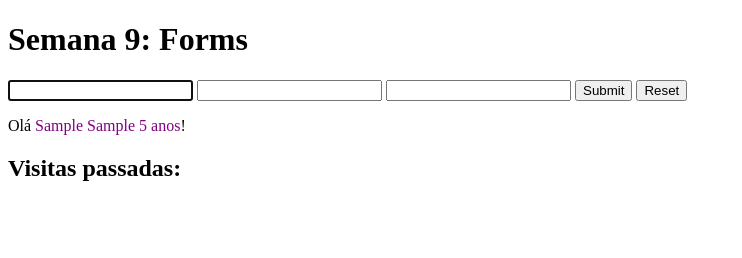
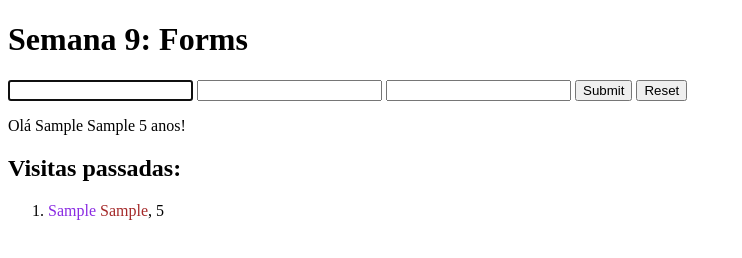
Before and after one commit to ufjf-dcc121/ufjf-dcc121-2023-1-atv9-iduanLM, a plain HTML site: page index.html in a window 1280 px wide. Both pictures are taken after typing "Sample", "Sample", "5" into the empty fields and a click on the input 603 px from the left and 90 px from the top of the page. Shown: the whole page, without its empty margins (0-742 px from the left). Drawn offline with Linux system fonts and the light colour scheme.

Commit message:
correção de errors+ color setup+ divisão de funcao

```diff
--- a/index.html
+++ b/index.html
@@ -6,9 +6,25 @@
     <meta name="viewport" content="width=device-width, initial-scale=1.0">
     <title>Document</title>
     <style>
-        p>spam{color:purple;
 
+        .pessoa > div {
+            display :inline;
         }
+
+        .nome {color:blueviolet}
+         .sobrenome{color:brown}
+
+
+        .sobrenome::before {
+            content: '  ';
+        }
+
+        .idade::before {
+            content: ',  ';
+        }
+
+
+
     </style>
 </head>
 
@@ -57,24 +73,24 @@
 
          function adicionaPessoa (nome,sobrenome,idade){
             const li=document.createElement('li');
-            const divPessoa = document.creatElement (`div`);
-            divPessoa.classlist.add("pessoa");
+            const divPessoa = document.createElement ('div');
+            divPessoa.classList.add("pessoa");
 
-            const spanNome = document.creatElement(`div`)
-            spanNome.classlist.add(`nome`);
+            const spanNome= document.createElement('div')
+            spanNome.classList.add(`nome`);
             spanNome.textContent = nome;
-            divPessoa.apeenChild(spanNome);
+            divPessoa.appendChild(spanNome);
 
-            const spansobrenome = document.creatElement(`div`)
-            spanNome.classlist.add(`sobrenome`);
-            spanNome.textContent = sobrenome;
-            divPessoa.apeenChild(spansobrenome);
+            const spansobrenome = document.createElement('div')
+            spansobrenome.classList.add(`sobrenome`);
+            spansobrenome.textContent = sobrenome;
+            divPessoa.appendChild(spansobrenome);
 
 
-            const spanIdade = document.creatElement(`div`)
-            spanNome.classlist.add(`idade`);
-            spanNome.textContent = idade;
-            divPessoa.apeenChild(spanIdade);
+            const spanIdade = document.createElement('div')
+            spanIdade.classList.add(`idade`);
+            spanIdade.textContent = idade;
+            divPessoa.appendChild(spanIdade);
 
 
             li.appendChild(divPessoa);
```
